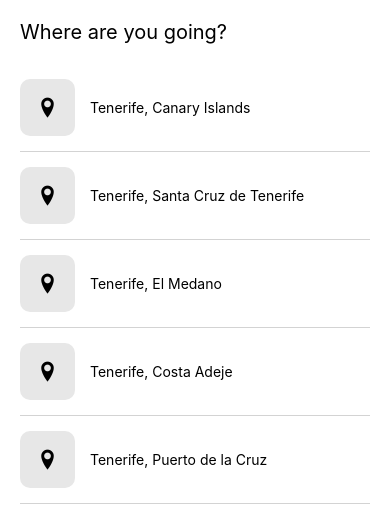
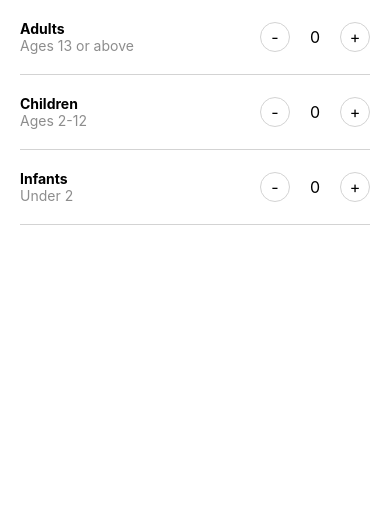
Before and after one commit to kiethayqua/AirbnbClone, a React Native app: screen /Guests in a window 390 px wide. Shown: the top 526 px of the page. Built offline with nearby package versions, Linux system fonts and the light colour scheme.

Commit message:
Guests screen

```diff
--- a/App.js
+++ b/App.js
@@ -4,6 +4,7 @@
 import HomeScreen from './src/screens/Home';
 import SearchResultsScreen from './src/screens/SearchResults';
 import DestinationSearchScreen from './src/screens/DestinationSearch';
+import GuestsScreen from './src/screens/Guests';
 
 const App = () => {
   return (
@@ -12,7 +13,8 @@
       <SafeAreaView>
         {/* <HomeScreen /> */}
         {/* <SearchResultsScreen /> */}
-        <DestinationSearchScreen />
+        {/* <DestinationSearchScreen /> */}
+        <GuestsScreen />
       </SafeAreaView>
     </>
   );
--- /dev/null
+++ b/src/screens/Guests/index.js
@@ -0,0 +1,96 @@
+import React, {useState} from 'react';
+import {View, Text, Pressable} from 'react-native';
+import styles from './styles';
+
+const GuestsScreen = (props) => {
+  const [adults, setAdults] = useState(0);
+  const [children, setChildren] = useState(0);
+  const [infants, setInfants] = useState(0);
+
+  return (
+    <View>
+      {/* Row 1: Adults */}
+      <View style={styles.row}>
+        {/* Titles */}
+        <View>
+          <Text style={{fontWeight: 'bold'}}>Adults</Text>
+          <Text style={{color: '#8d8d8d'}}>Ages 13 or above</Text>
+        </View>
+        {/* Buttons with value */}
+        <View style={styles.buttonsRow}>
+          {/* - */}
+          <Pressable
+            onPress={() => setAdults(Math.max(0, adults - 1))}
+            style={styles.button}>
+            <Text style={{fontSize: 16}}>-</Text>
+          </Pressable>
+
+          <Text style={{marginHorizontal: 20, fontSize: 16}}>{adults}</Text>
+
+          {/* + */}
+          <Pressable
+            onPress={() => setAdults(adults + 1)}
+            style={styles.button}>
+            <Text style={{fontSize: 16}}>+</Text>
+          </Pressable>
+        </View>
+      </View>
+
+      {/* Row 2: Children */}
+      <View style={styles.row}>
+        {/* Titles */}
+        <View>
+          <Text style={{fontWeight: 'bold'}}>Children</Text>
+          <Text style={{color: '#8d8d8d'}}>Ages 2-12</Text>
+        </View>
+        {/* Buttons with value */}
+        <View style={styles.buttonsRow}>
+          {/* - */}
+          <Pressable
+            onPress={() => setChildren(Math.max(0, children - 1))}
+            style={styles.button}>
+            <Text style={{fontSize: 16}}>-</Text>
+          </Pressable>
+
+          <Text style={{marginHorizontal: 20, fontSize: 16}}>{children}</Text>
+
+          {/* + */}
+          <Pressable
+            onPress={() => setChildren(children + 1)}
+            style={styles.button}>
+            <Text style={{fontSize: 16}}>+</Text>
+          </Pressable>
+        </View>
+      </View>
+
+      {/* Row 3: Infants */}
+      <View style={styles.row}>
+        {/* Titles */}
+        <View>
+          <Text style={{fontWeight: 'bold'}}>Infants</Text>
+          <Text style={{color: '#8d8d8d'}}>Under 2</Text>
+        </View>
+        {/* Buttons with value */}
+        <View style={styles.buttonsRow}>
+          {/* - */}
+          <Pressable
+            onPress={() => setInfants(Math.max(0, infants - 1))}
+            style={styles.button}>
+            <Text style={{fontSize: 16}}>-</Text>
+          </Pressable>
+
+          <Text style={{marginHorizontal: 20, fontSize: 16}}>{infants}</Text>
+
+          {/* + */}
+          <Pressable
+            onPress={() => setInfants(infants + 1)}
+            style={styles.button}>
+            <Text style={{fontSize: 16}}>+</Text>
+          </Pressable>
+        </View>
+      </View>
+    </View>
+  );
+};
+
+export default GuestsScreen;
--- /dev/null
+++ b/src/screens/Guests/styles.js
@@ -0,0 +1,27 @@
+import {StyleSheet} from 'react-native';
+
+const styles = StyleSheet.create({
+  row: {
+    flexDirection: 'row',
+    justifyContent: 'space-between',
+    paddingVertical: 20,
+    borderBottomWidth: 1,
+    borderColor: 'lightgrey',
+    marginHorizontal: 20,
+  },
+  buttonsRow: {
+    flexDirection: 'row',
+    alignItems: 'center',
+  },
+  button: {
+    borderWidth: 1,
+    width: 30,
+    height: 30,
+    borderRadius: 50,
+    justifyContent: 'center',
+    alignItems: 'center',
+    borderColor: 'lightgrey',
+  },
+});
+
+export default styles;
```
